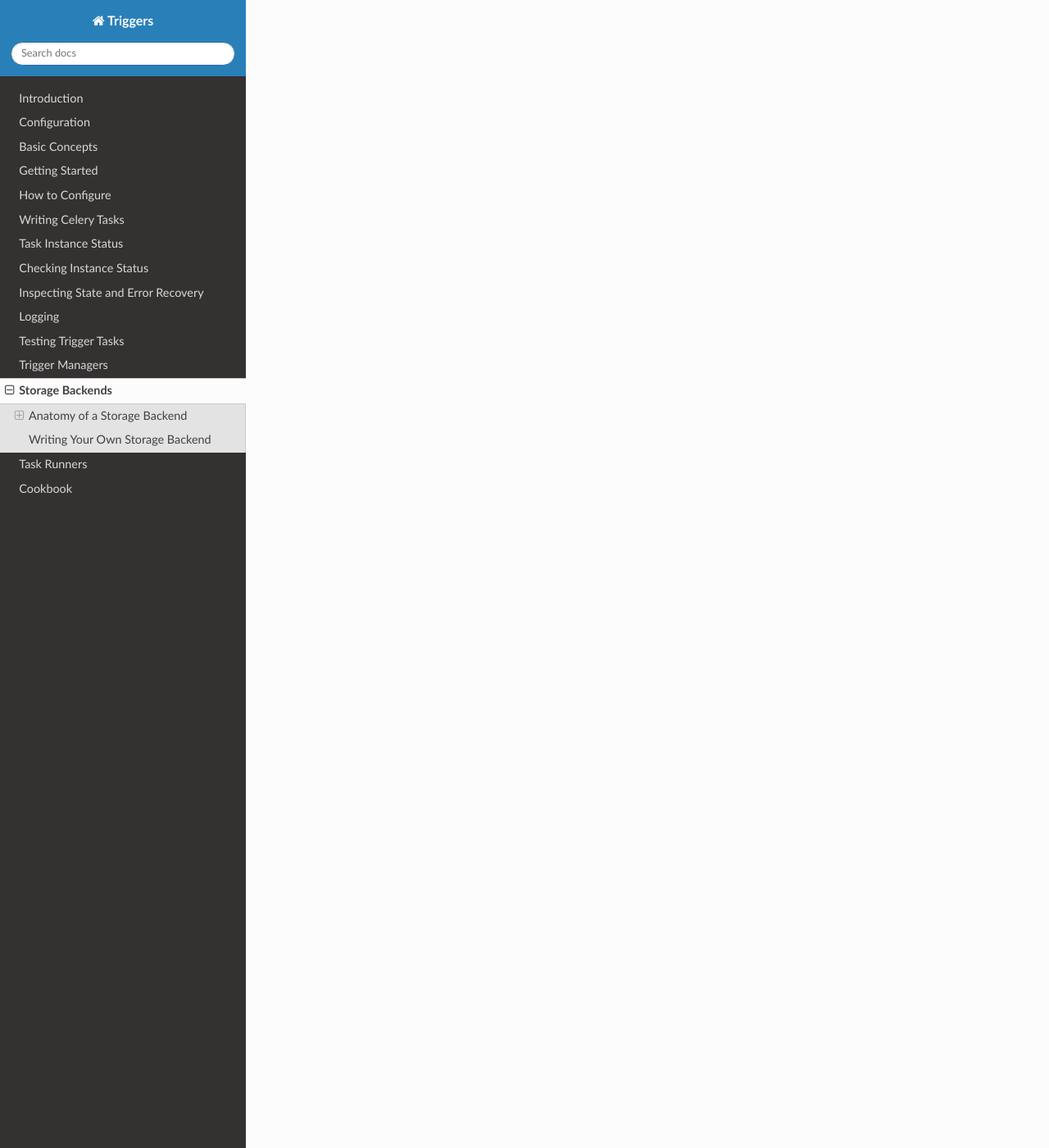
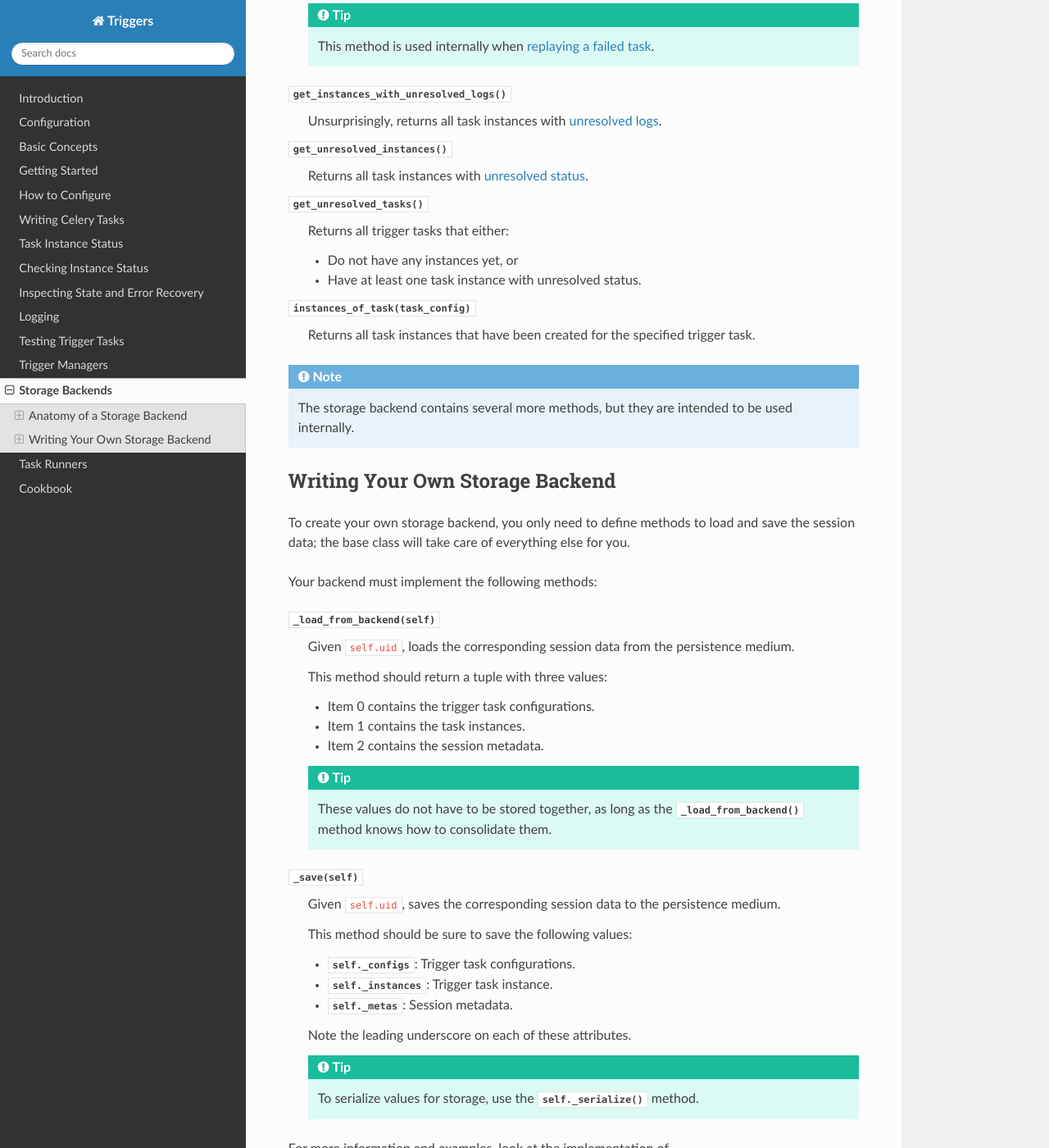
Before and after one commit to lenddoefl/triggers, a Sphinx documentation site: the page built from docs/storage.rst, in a window 1280 px wide and 1400 px high, scrolled down 1444 px. Shown: the whole window at 82% size. Built offline with Sphinx 7.4.7 and the Read the Docs theme 2.0.0, drawn with Linux system fonts in a browser that asks for light colours; some of the changed text lies outside the part shown.

Commit message:
Finished content for storage backends docs.

```diff
--- a/docs/logs.rst
+++ b/docs/logs.rst
@@ -151,6 +151,8 @@ troubleshooting efforts.
    :py:meth:`get_logger_context` block!
 
 
+.. _logs-tracking-log-levels:
+
 -------------------
 Tracking Log Levels
 -------------------
--- a/docs/storage.rst
+++ b/docs/storage.rst
@@ -40,11 +40,144 @@ A session state is comprised of 3 primary components:
 
 Working with Session State
 ~~~~~~~~~~~~~~~~~~~~~~~~~~
-.. todo list of methods
+The storage backend provides a number of methods for interacting with trigger
+tasks and instances:
+
+:py:attr:`__getitem__(task_instance)`
+   Returns the task instance with the specified name.  For example:
+
+   .. code-block:: python
+
+      task_instance = trigger_manager.storage['t_importSubject#0']
+
+:py:attr:`__iter__(task_instance)`
+   Returns an iterator for the task instances.  Order is undefined.  For
+   example:
+
+   .. code-block:: python
+
+      for task_instance in iter(trigger_manager.storage):
+        ...
+
+:py:attr:`create_instance(task_config, **kwargs)`
+   Creates a new instance of the specified trigger task.
+
+   Additional keyword arguments are passed directly to the
+   :py:class:`TaskInstance` initializer.
+
+:py:attr:`clone_instance(task_instance)`
+   Given a task instance name or :py:class:`TaskInstance` object, creates and
+   installs a copy into the trigger session.
+
+   .. tip::
+      This method is used internally when
+      :ref:`replaying a failed task <inspecting-replaying>`.
+
+:py:attr:`get_instances_with_unresolved_logs()`
+   Unsurprisingly, returns all task instances with
+   :ref:`unresolved logs <logs-tracking-log-levels>`.
+
+:py:attr:`get_unresolved_instances()`
+   Returns all task instances with :doc:`unresolved status <status>`.
+
+:py:attr:`get_unresolved_tasks()`
+   Returns all trigger tasks that either:
+
+   - Do not have any instances yet, or
+   - Have at least one task instance with unresolved status.
+
+:py:attr:`instances_of_task(task_config)`
+   Returns all task instances that have been created for the specified trigger
+   task.
+
+.. note::
+   The storage backend contains several more methods, but they are intended to
+   be used internally.
 
 
 --------------------------------
 Writing Your Own Storage Backend
 --------------------------------
-.. todo loading and saving
-.. todo entry points
+To create your own storage backend, you only need to define methods to load and
+save the session data; the base class will take care of everything else for you.
+
+Your backend must implement the following methods:
+
+:py:attr:`_load_from_backend(self)`
+   Given ``self.uid``, loads the corresponding session data from the persistence
+   medium.
+
+   This method should return a tuple with three values:
+
+   - Item 0 contains the trigger task configurations.
+   - Item 1 contains the task instances.
+   - Item 2 contains the session metadata.
+
+   .. tip::
+      These values do not have to be stored together, as long as the
+      :py:meth:`_load_from_backend` method knows how to consolidate them.
+
+:py:attr:`_save(self)`
+   Given ``self.uid``, saves the corresponding session data to the persistence
+   medium.
+
+   This method should be sure to save the following values:
+
+   - :py:attr:`self._configs`:  Trigger task configurations.
+   - :py:attr:`self._instances`:  Trigger task instance.
+   - :py:attr:`self._metas`:  Session metadata.
+
+   Note the leading underscore on each of these attributes.
+
+   .. tip::
+      To serialize values for storage, use the :py:meth:`self._serialize`
+      method.
+
+For more information and examples, look at the implementation of
+:py:class:`triggers.storage_backends.cache.CacheStorageBackend`.
+
+
+Registering Your Storage Backend
+~~~~~~~~~~~~~~~~~~~~~~~~~~~~~~~~
+:ref:`As with trigger managers <managers-registering>`, you must register your
+custom storage backend before it can be used.
+
+To do this, define a ``triggers.storage_backends`` `entry point`_ in your
+project's ``setup.py`` file:
+
+.. code-block:: python
+
+   from setuptools import setup
+
+   setup(
+     ...
+
+     entry_points = {
+       'triggers.storage_backends': [
+         'custom_storage = app.triggers:CustomStorageBackend',
+       ],
+     },
+   )
+
+.. tip::
+   Any time you make changes to ``setup.py``, you must reinstall your project
+   (e.g., by running ``pip install -e .`` again) before the changes will take
+   effect.
+
+Once you've registered your trigger storage backend, you can then use it in your
+application:
+
+.. code-block:: python
+
+   from app.triggers import CustomStorageBackend
+   from triggers import TriggerManager
+
+   trigger_manager =\
+     TriggerManager(CustomStorageBackend(session_uid))
+
+.. important::
+   Make sure that your application always uses the same storage backend (unless
+   you are 110% sure you know what you are doing).
+
+
+.. _entry point: https://www.eflglobal.com/setuptools-entry-points/
```
Also changed, not shown: docs/managers.rst (+6 -3 lines), 1 other file.
